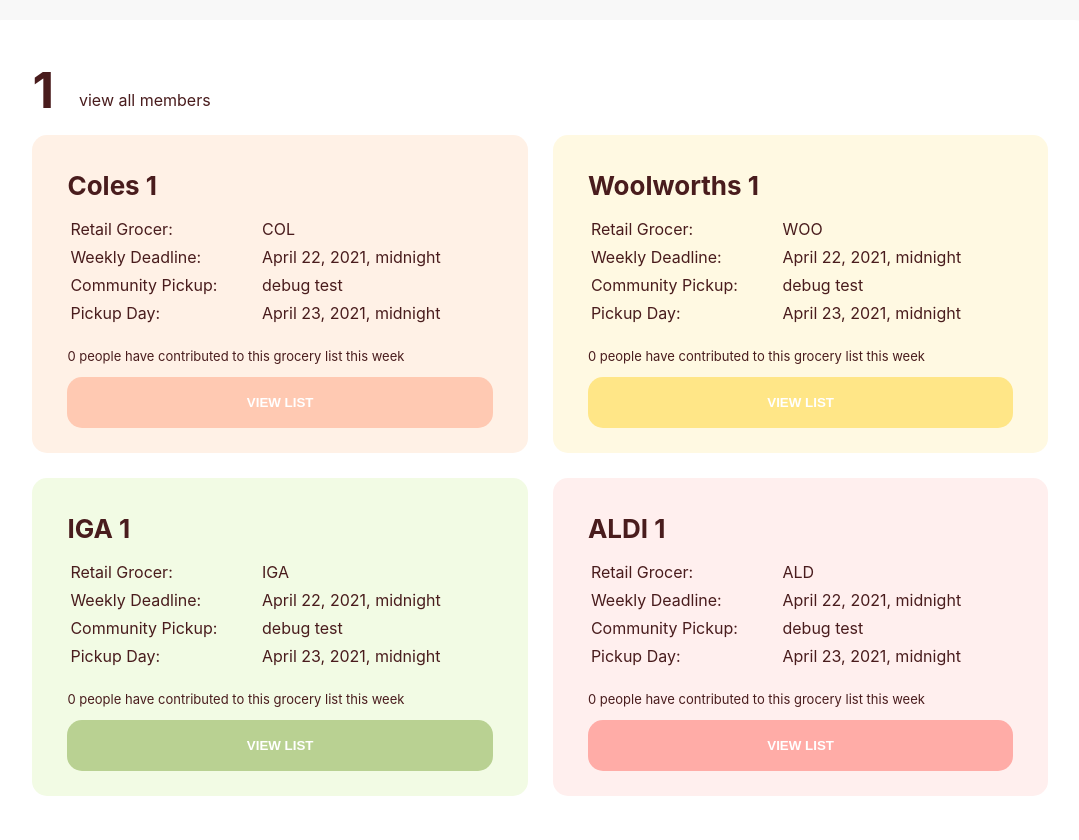
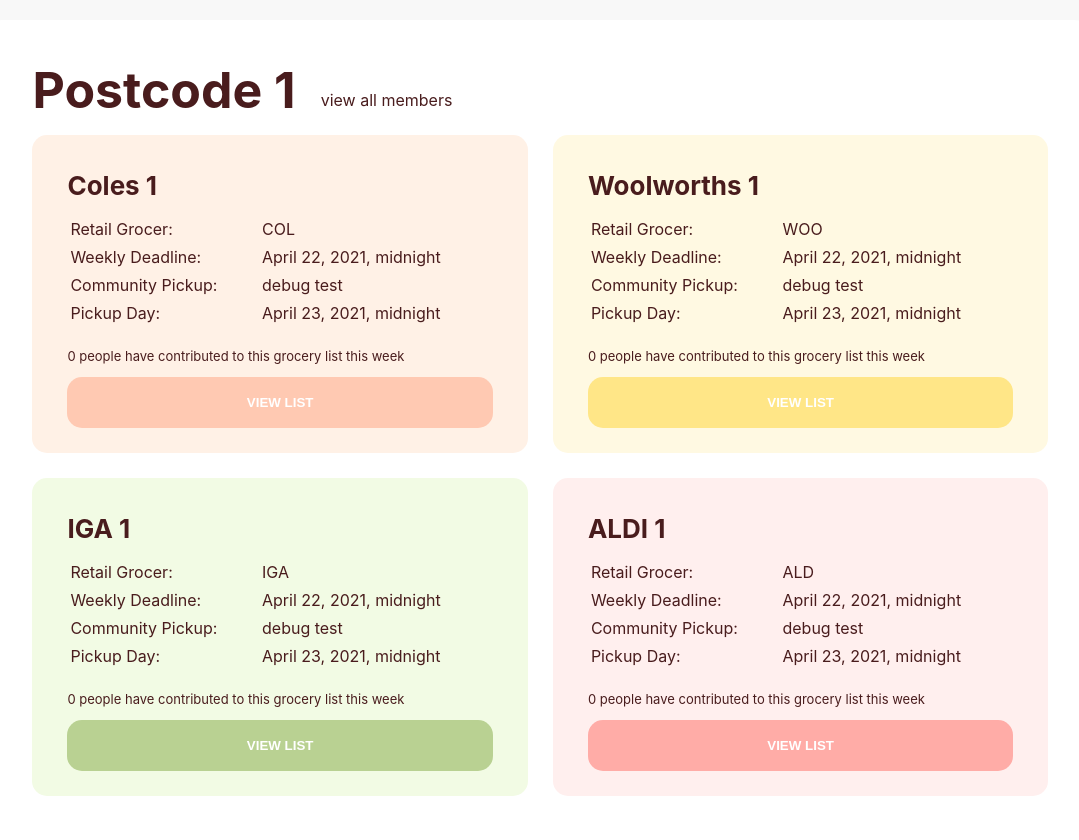
Before and after one commit to sean-tse/codebrew2021, a Django app: page /growocery/postcode/1/ in a window 1280 px wide. Shown: the part 109-949 px from the top of the page, without its empty margins (102-1181 px from the left). Run offline with Django 3.2, Linux system fonts and the light colour scheme; the visitor is signed in with stand-in values (Sample User, id 1); data comes from the database, SQL or seed files in the repository; data that the repository does not hold is empty.

Commit message:
add postcode label

```diff
--- a/mysite/growocery/templates/growocery/postcode_home.html
+++ b/mysite/growocery/templates/growocery/postcode_home.html
@@ -14,7 +14,7 @@
 
 <div class='content-card'>
     <div class='postcode-title'>
-        <h1>{{postcode}}</h1>
+        <h1>Postcode {{postcode}}</h1>
         <div id='view-members-link'>
             <a href="">view all members</a>
         </div>
```
